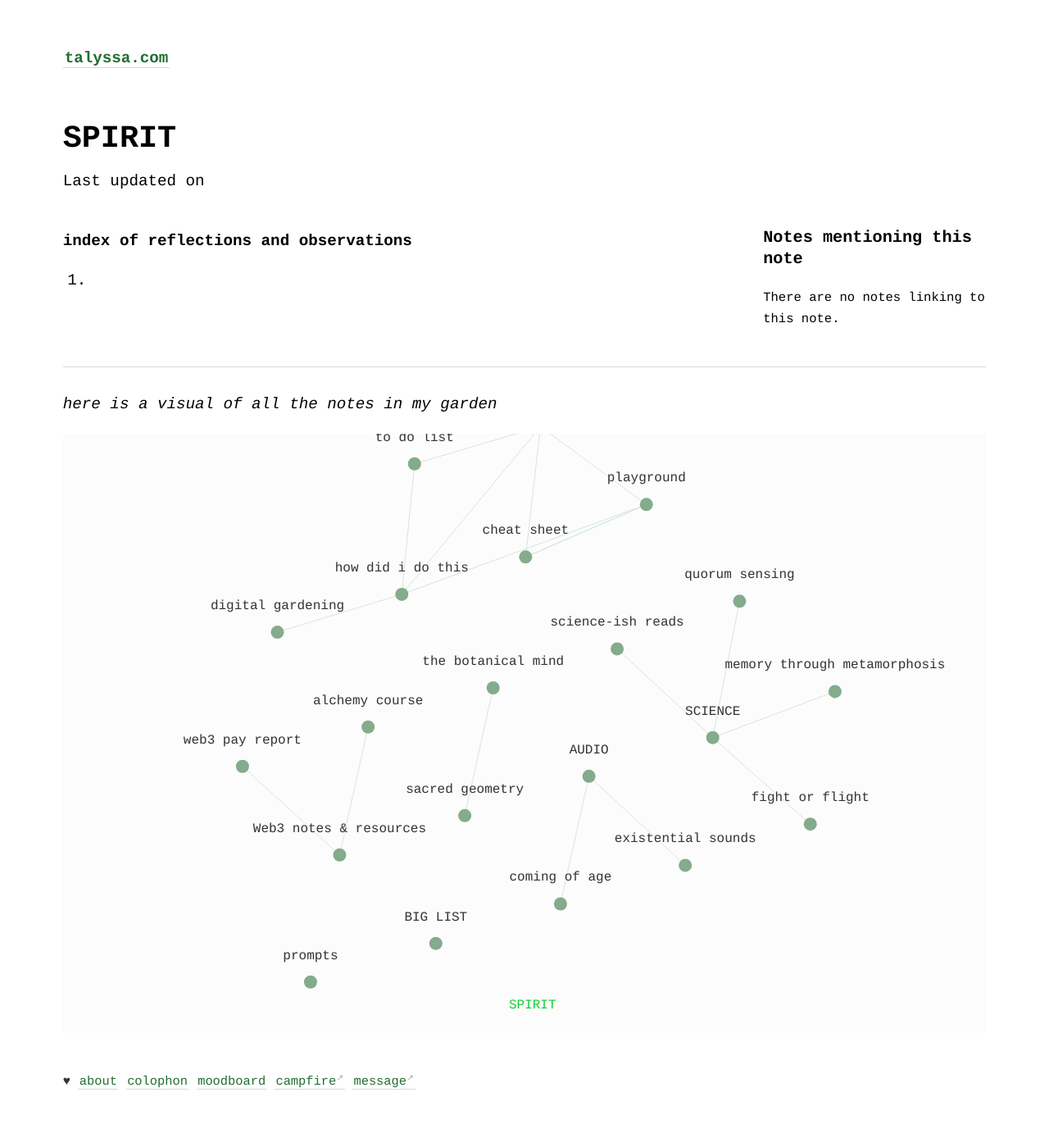
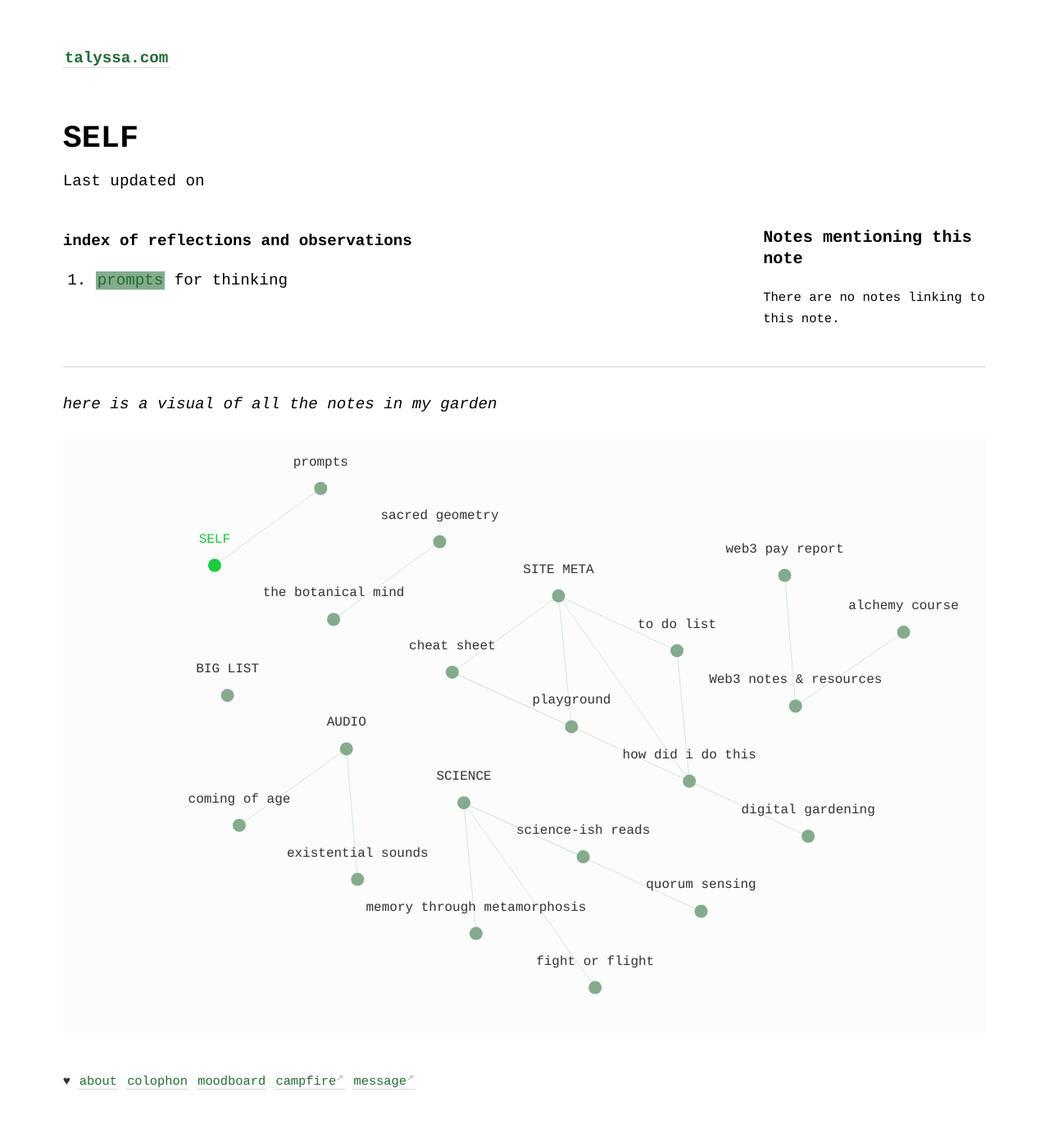
Before and after one commit to geminiworms/talyssagarden.github.io, a Jekyll site: the page built from _notes/self.md, in a window 1280 px wide. Shown: the whole page at 82% size. Built offline with Jekyll 4.4.1, drawn with Linux system fonts in a browser that asks for light colours.

Commit message:
Update self.md

```diff
--- a/_notes/self.md
+++ b/_notes/self.md
@@ -1,5 +1,5 @@
 ---
-title: SPIRIT
+title: SELF
 ---
 #### index of reflections and observations
-1.
+1. [[prompts]] for thinking
```
